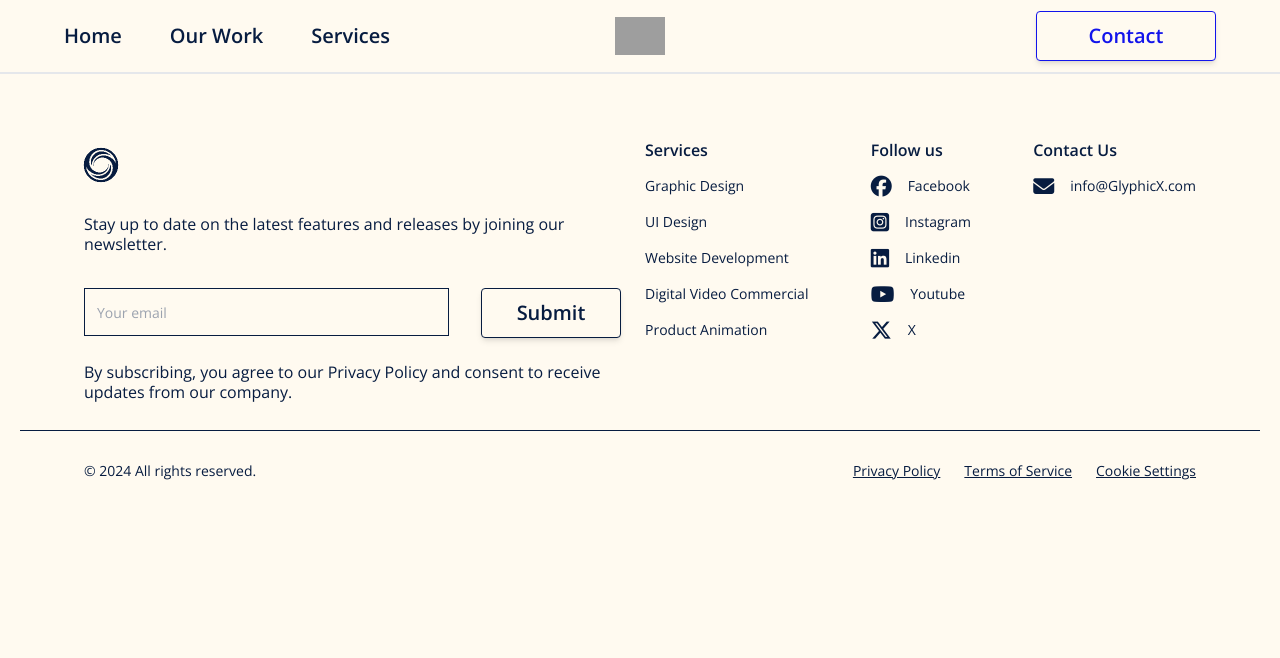
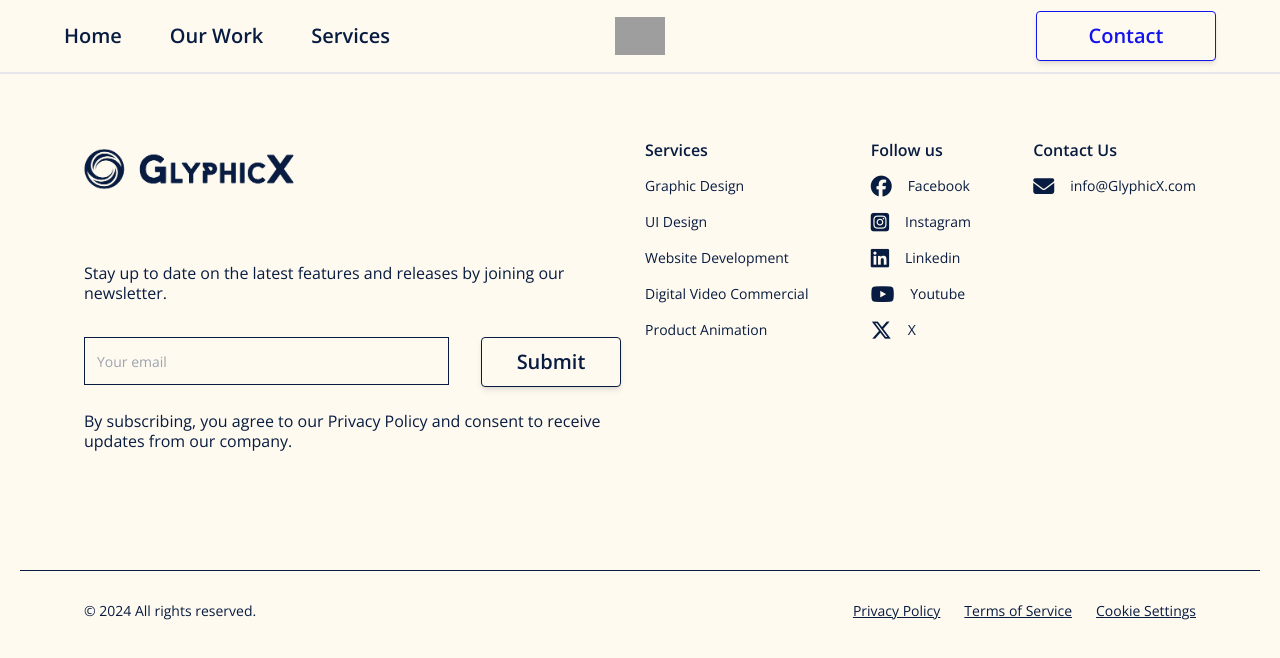
Before and after one commit to Zayan-dev/GlyphicX, a React (Vite) app: page /resources in a window 1280 px wide. Shown: the top 658 px of the page. Built offline with nearby package versions, Linux system fonts and the light colour scheme; grey boxes are pictures that could not be loaded.

Commit message:
footer new logo added

```diff
--- a/src/components/footer/Footer.jsx
+++ b/src/components/footer/Footer.jsx
@@ -37,9 +37,9 @@ const Footer = () => {
     <div ref={footerRef} id="footerSection" className="flex footer">
       <div className="flex flex-container">
         <div className="footer-section ">
-          <h2 className="logo-text">
+          <div className="logo-text">
             <img src={logo} alt="logo" />
-          </h2>
+          </div>
           <p className="para">
             Stay up to date on the latest features and releases by joining our
             newsletter.
--- a/src/components/footer/footer.css
+++ b/src/components/footer/footer.css
@@ -15,13 +15,13 @@
 
 .footer-section {
     /* border: 1px solid green; */
-    margin-bottom: 30px;
+    margin-bottom: 70px;
     width: 600px;
-    height: 240px;
+    height: 340px;
     display: flex;
     flex-direction: column;
-    justify-content: space-between;
-    position: relative;
+    justify-content: center;
+    /* position: relative; */
     top: 0px;
     gap: 24px;
 }
@@ -33,10 +33,16 @@
 .logo-text {
     font-size: 25px;
     font-weight: 600;
+    height: 150px;
     position: relative;
     left: -15px;
+    top: -40px;
+    /* border: 1px solid red; */
+    /* overflow: hidden; */
 }
-
+.logo-text img{
+    width: 15rem;
+}
 .newsletter {
     display: flex;
     gap: 2rem;
@@ -123,6 +129,7 @@
     .footer-section {
         top: 40px;
     }
+
 }
 
 @media screen and (max-width:928px) {
@@ -147,6 +154,7 @@
         width: 100%;
         margin-left: 0;
     }
+
 }
 
 @media screen and (max-width:739px) {
```
Also changed, not shown: src/assets/logo.png.
